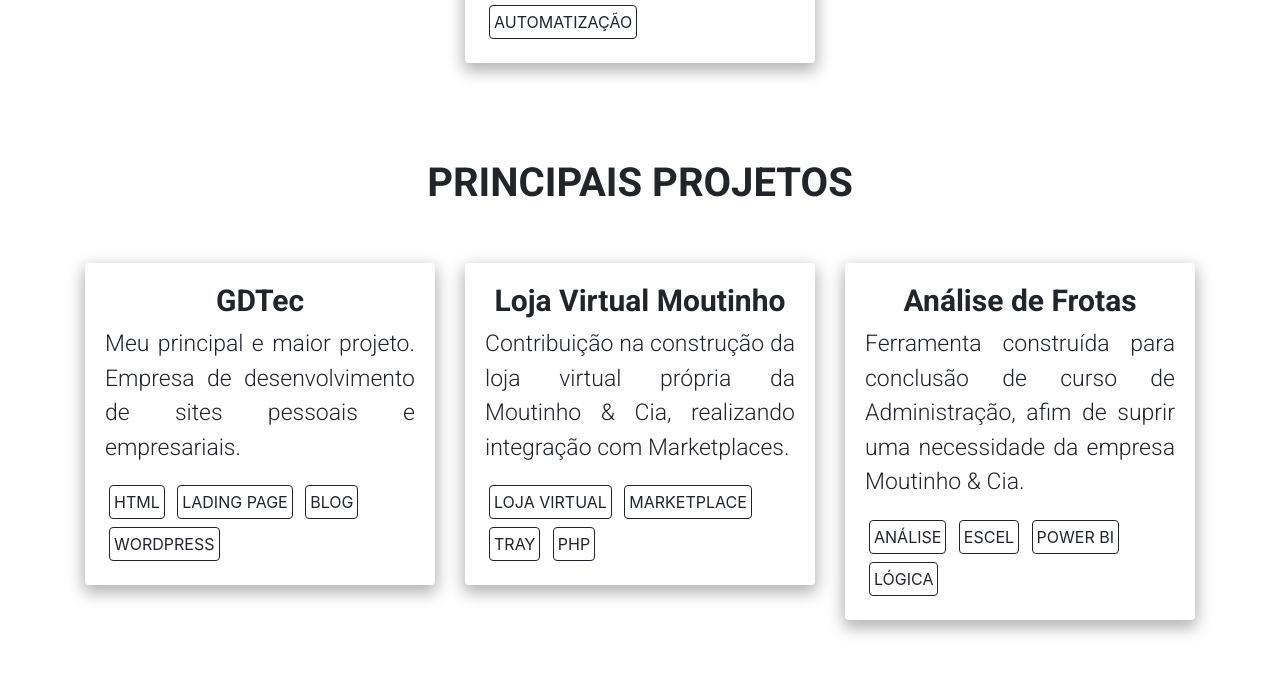
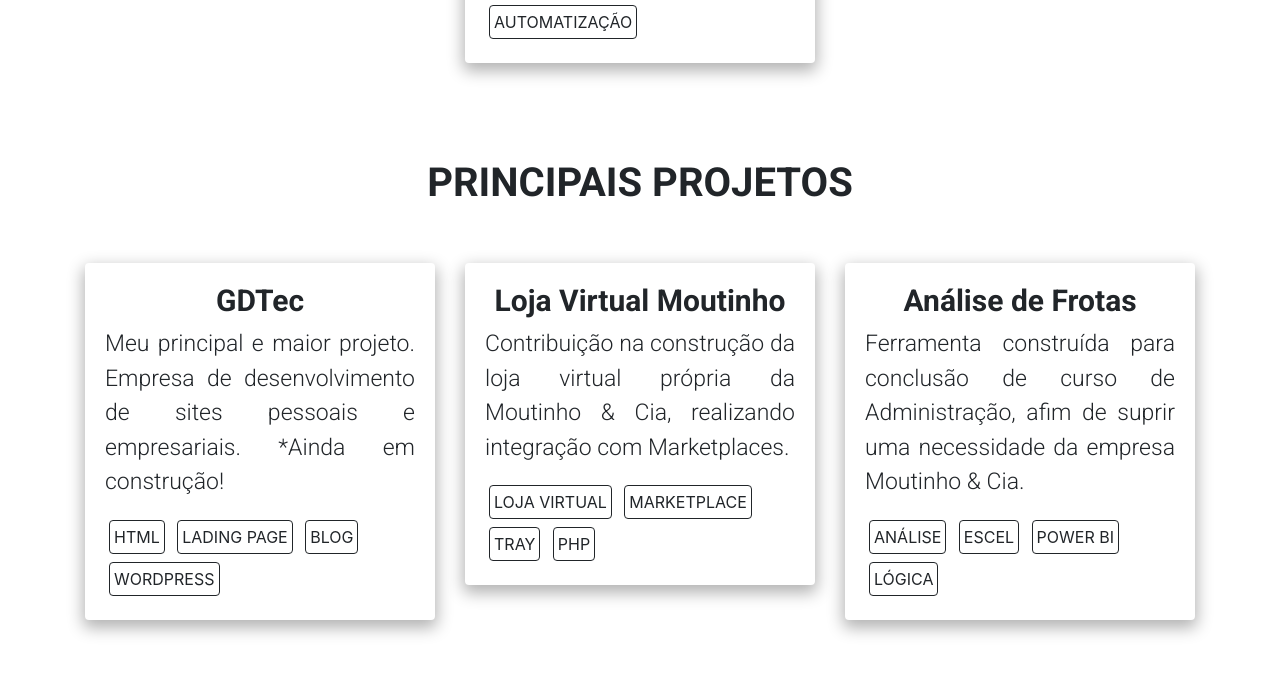
Before and after one commit to gdtec-digital/KaioGerhardt, a website with bundled scripts: page index.html in a window 1280 px wide. Shown: the part 1958-2655 px from the top of the page. Built offline with nearby package versions, Linux system fonts and the light colour scheme.

Commit message:
Update index.html

```diff
--- a/index.html
+++ b/index.html
@@ -176,7 +176,7 @@
                         <a href="https://gdtec.digital" target="_blank" rel="noopener noreferrer">
                             <div class="card-body proj_1">
                                 <h1>GDTec</h1>
-                                <p>Meu principal e maior projeto. Empresa de desenvolvimento de sites pessoais e empresariais.</p>
+                                <p>Meu principal e maior projeto. Empresa de desenvolvimento de sites pessoais e empresariais. *Ainda em construção!</p>
                                 <span class="card tecnologias p-1 m-1">HTML</span>
                                 <span class="card tecnologias p-1 m-1">LADING PAGE</span>
                                 <span class="card tecnologias p-1 m-1">BLOG</span>
```
